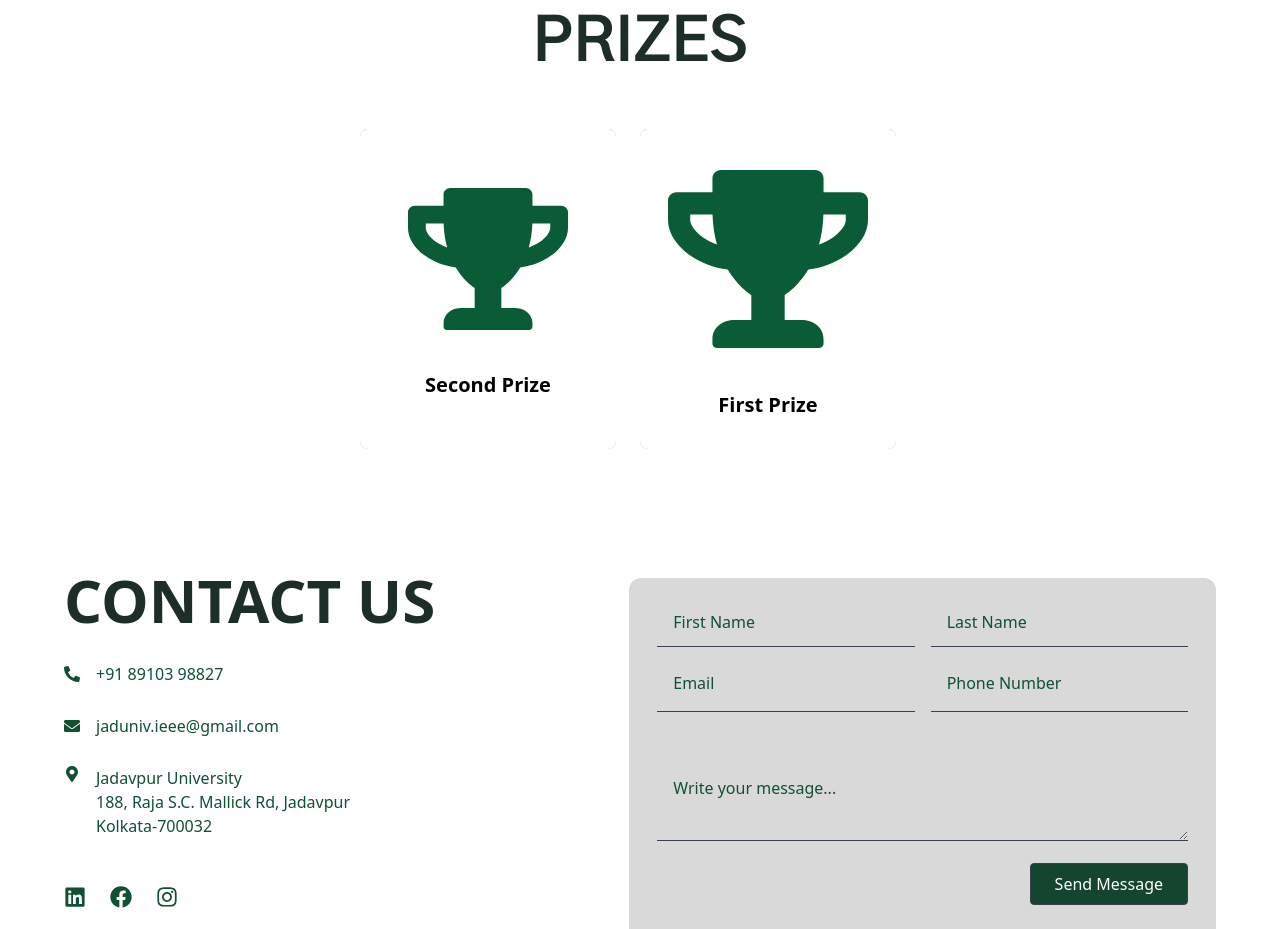
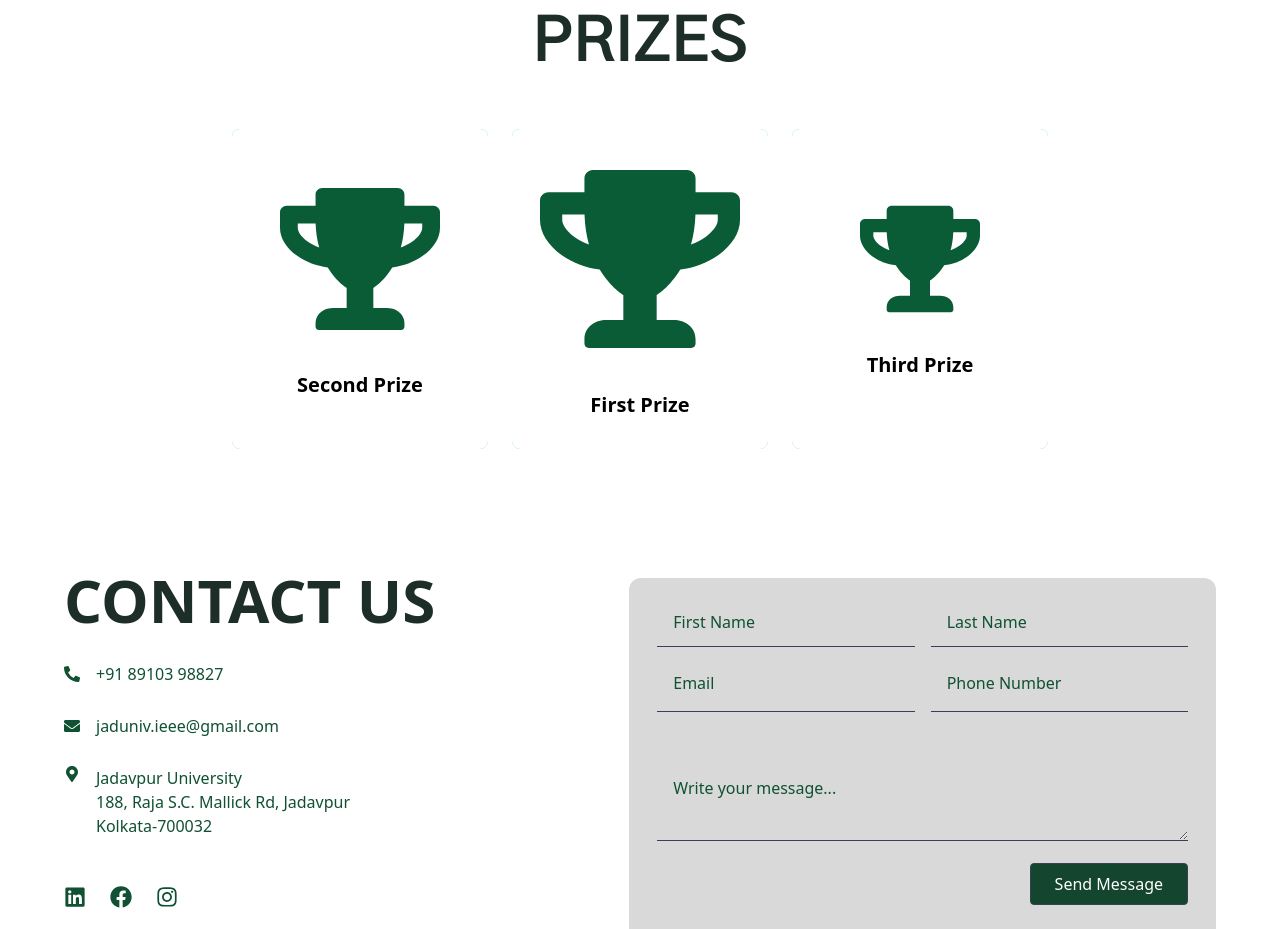
Before and after one commit to akash0708/SocioAI, a React (Vite) app: page / in a window 1280 px wide. Shown: the part 4000-4929 px from the top of the page. Built offline with nearby package versions, Linux system fonts and the light colour scheme; no server answers.

Commit message:
sab solved

```diff
--- a/src/components/Prizes.jsx
+++ b/src/components/Prizes.jsx
@@ -12,7 +12,7 @@ function Prizes() {
       <div className="flex flex-col md:flex-row gap-6 my-4">
         <PrizeCard position={2} />
         <PrizeCard position={1} />
-        <prizeCard position={3} />
+        <PrizeCard position={3} />
       </div>
     </div>
   );
```
